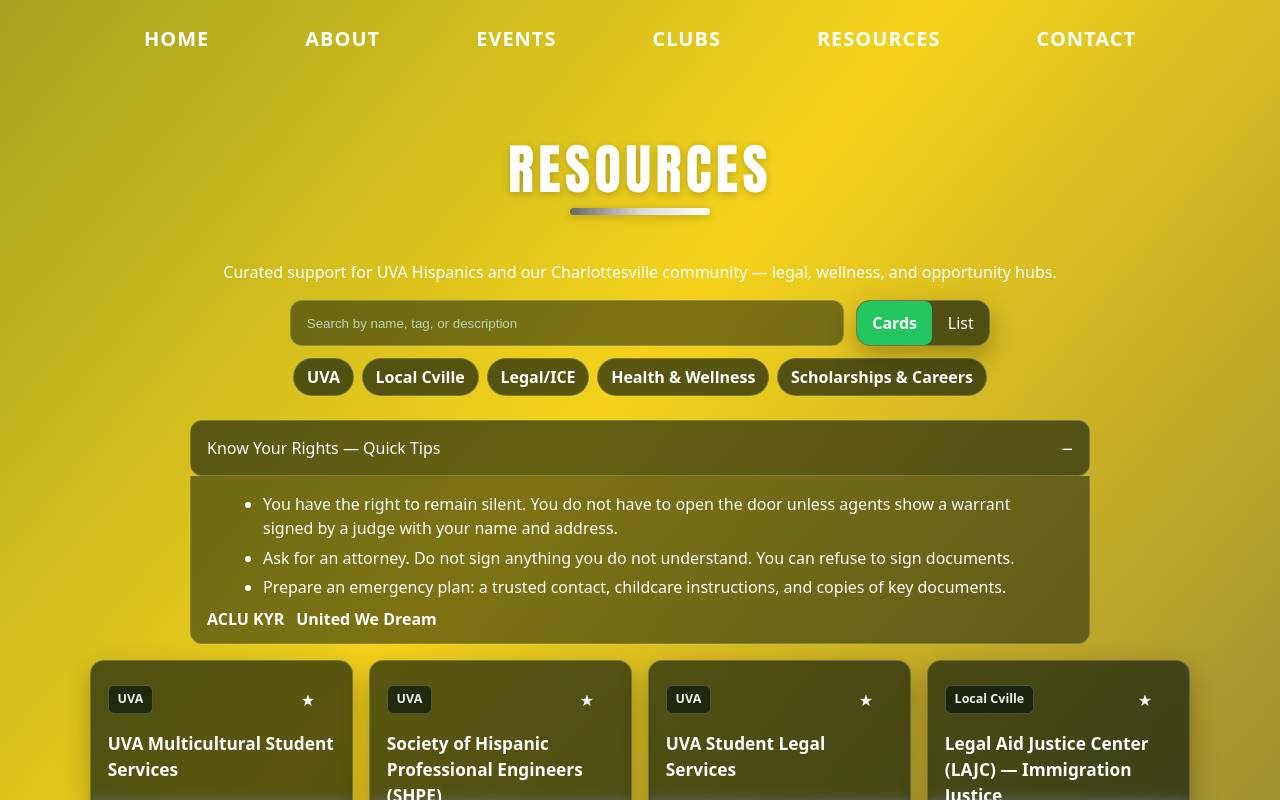
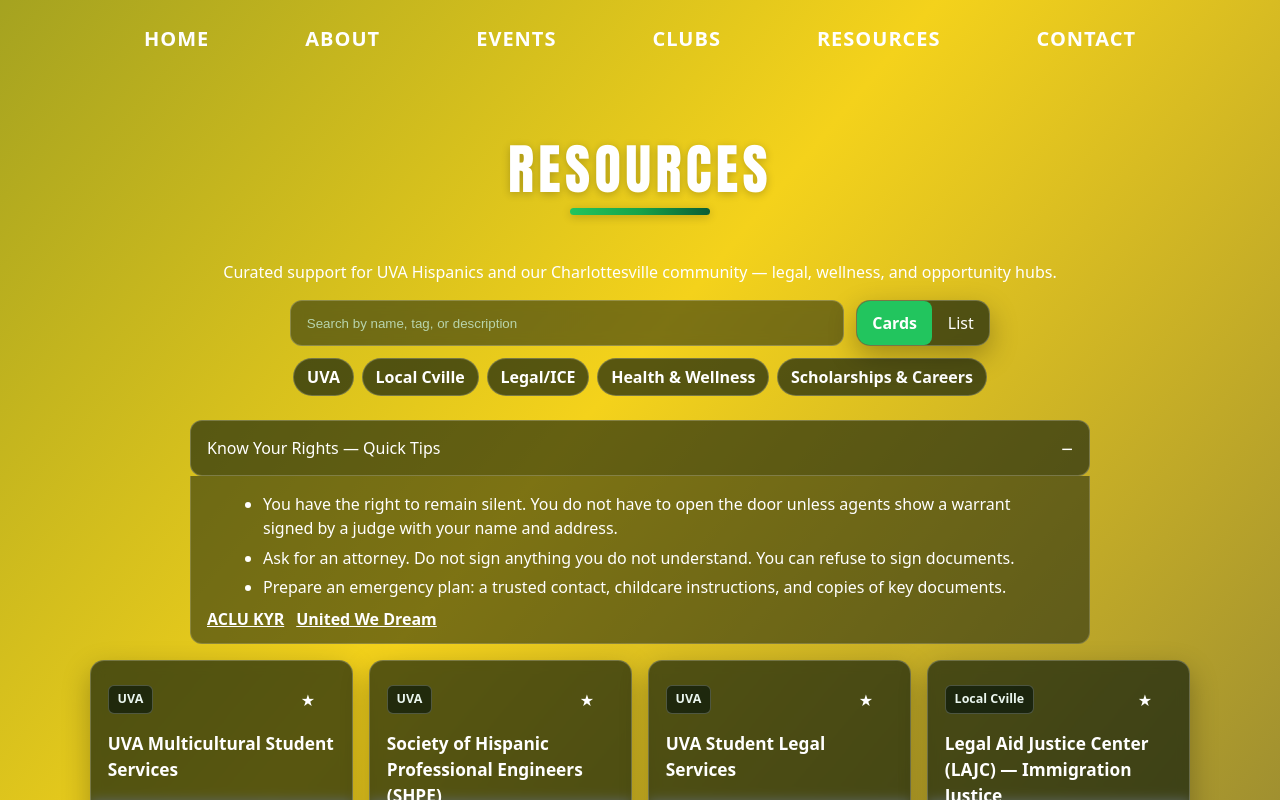
Before and after one commit to santiagoperezlugo/laicWebsite, a React (Vite) app in the folder laicsite/: page /resources in a window 1280 px wide. Shown: the top 800 px of the page. Built offline with nearby package versions, Linux system fonts and the light colour scheme.

Commit message:
fixed bars

```diff
--- a/laicsite/src/pages/About.css
+++ b/laicsite/src/pages/About.css
@@ -253,7 +253,7 @@
   max-width: 28vw;
   height: 7px;
   margin: 10px auto 0;
-  background: linear-gradient(90deg, #666666 0%, #d9d9d9 50%, #ffffff 100%);
+  background: linear-gradient(90deg, #22c55e, #16a34a, #0b5d35);
   border-radius: 999px;
   box-shadow: 0 2px 10px rgba(0,0,0,0.2);
 }
--- a/laicsite/src/pages/About.jsx
+++ b/laicsite/src/pages/About.jsx
@@ -379,7 +379,7 @@ export default function About() {
   </section>
 
   <section className="about-divider theme-blue reveal" aria-labelledby="about-divider-title">
-          <h2 id="about-divider-title" className="divider-kicker unified-title">What We Do</h2>
+          <h2 id="about-divider-title" className="mission-title unified-title">WHAT WE DO</h2>
           <p className="divider-lead">We bring people together—through community, culture, leadership, and service.</p>
           <ul className="what-list" aria-label="LAIC programs and focus areas">
             <li className="what-item reveal">
@@ -415,7 +415,7 @@ export default function About() {
             />
           </div>
           <div className="intro-copy reveal">
-            <h2 className="section-title unified-title">Join Our Community</h2>
+            <h2 className="section-title mission-title unified-title">Join Our Community</h2>
             <p>
               LAIC is a welcoming home for Latinx students at UVA—a place to find friends, celebrate culture,
               and build community that lasts beyond Grounds. Through socials, heritage events, and leadership
@@ -439,7 +439,7 @@ export default function About() {
         </section>
 
         <section className="about-hero reveal">
-          <h1 className="about-title">Meet our Executive Board</h1>
+          <h1 className="mission-title about-title">Meet our Executive Board</h1>
         </section>
 
         <section className="about-exec reveal">
--- a/laicsite/src/pages/Clubs.css
+++ b/laicsite/src/pages/Clubs.css
@@ -26,7 +26,7 @@
   max-width: 28vw;
   height: 7px;
   margin: 10px auto 0;
-  background: linear-gradient(90deg, #666666 0%, #d9d9d9 50%, #ffffff 100%);
+  background: linear-gradient(90deg, #22c55e, #16a34a, #0b5d35);
   border-radius: 999px;
   box-shadow: 0 2px 10px rgba(0,0,0,0.2);
 }
--- a/laicsite/src/pages/Clubs.jsx
+++ b/laicsite/src/pages/Clubs.jsx
@@ -124,7 +124,7 @@ export default function Clubs() {
       <Header />
       <main className="clubs-main" aria-labelledby="clubs-title">
         <section className="clubs-hero">
-          <h1 id="clubs-title" className="clubs-title">Clubs & Initiatives</h1>
+          <h1 id="clubs-title" className="clubs-title">CIO's and Organizations</h1>
           <p className="clubs-tag">Explore Latinx-led communities, programs, and traditions at UVA</p>
         </section>
 
--- a/laicsite/src/pages/Contact.css
+++ b/laicsite/src/pages/Contact.css
@@ -117,10 +117,10 @@
   content: '';
   position: absolute;
   left: 0;
-  bottom: -2px;
+  bottom: -6px;
   width: 100%;
-  height: 2px;
-  background: #60a5fa;
+  height: 3px;
+  background: #f4d21b;
   transform: scaleX(0);
   transform-origin: left;
   transition: transform 0.25s ease-out;
--- a/laicsite/src/pages/Events.css
+++ b/laicsite/src/pages/Events.css
@@ -43,7 +43,7 @@
       max-width: 28vw;
       height: 7px;
       margin: 10px auto 0;
-      background: linear-gradient(90deg, #666666 0%, #d9d9d9 50%, #ffffff 100%);
+      background: linear-gradient(90deg, #22c55e, #16a34a, #0b5d35);
       border-radius: 999px;
       box-shadow: 0 2px 10px rgba(0,0,0,0.2);
     }
--- a/laicsite/src/pages/HeroHome.css
+++ b/laicsite/src/pages/HeroHome.css
@@ -89,10 +89,10 @@
     content: '';
     position: absolute;
     left: 0;
-    bottom: -2px;
+    bottom: -6px;
     width: 100%;
-    height: 2px;
-    background: #60a5fa;
+    height: 3px;
+    background: #f4d21b;
     transform: scaleX(0);
     transform-origin: left;
     transition: transform 0.25s ease-out;
--- a/laicsite/src/pages/Resources.css
+++ b/laicsite/src/pages/Resources.css
@@ -32,7 +32,7 @@
   max-width: 28vw;
   height: 7px;
   margin: 10px auto 0;
-  background: linear-gradient(90deg, #666666 0%, #d9d9d9 50%, #ffffff 100%);
+  background: linear-gradient(90deg, #22c55e, #16a34a, #0b5d35);
   border-radius: 999px;
   box-shadow: 0 2px 10px rgba(0,0,0,0.2);
 }
@@ -122,27 +122,7 @@
 }
 .kyr-list { margin: 0.25rem 1rem; display: grid; gap: 0.35rem; }
 .kyr-links { display: flex; gap: 0.75rem; margin-top: 0.5rem; }
-.kyr-links a {
-  position: relative;
-  color: #ffffff;
-  text-decoration: none;
-  font-weight: 600;
-}
-.kyr-links a::after {
-  content: '';
-  position: absolute;
-  left: 0;
-  bottom: -2px;
-  width: 100%;
-  height: 2px;
-  background: #60a5fa;
-  transform: scaleX(0);
-  transform-origin: left;
-  transition: transform 0.25s ease-out;
-}
-.kyr-links a:hover::after {
-  transform: scaleX(1);
-}
+.kyr-links a { color: #22c55e; text-decoration: underline; font-weight: 600; }
 
 .resources-grid {
   margin-top: 1rem;
```
